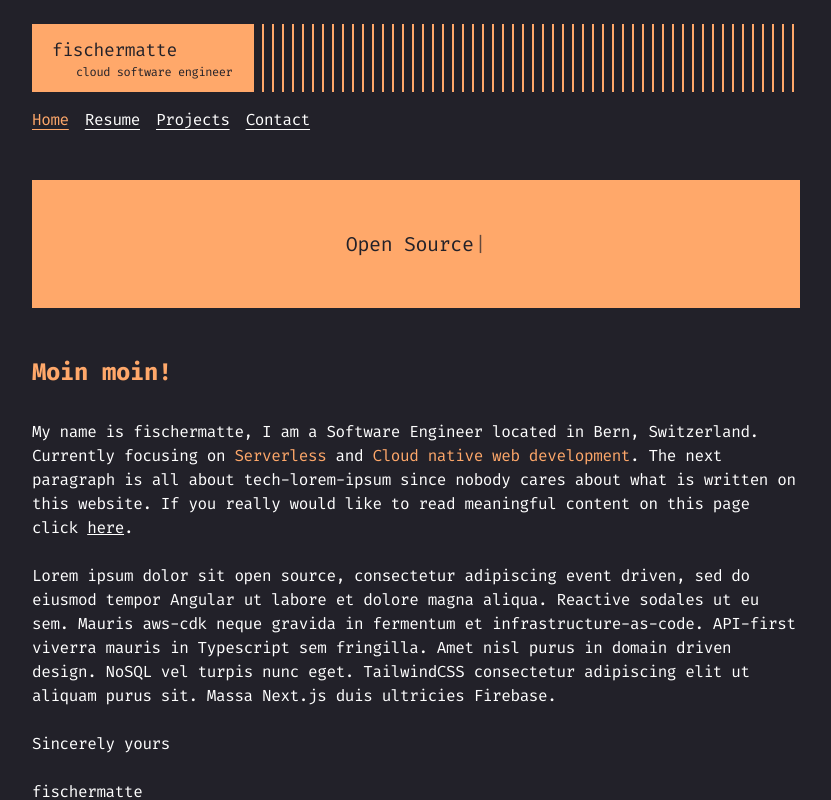
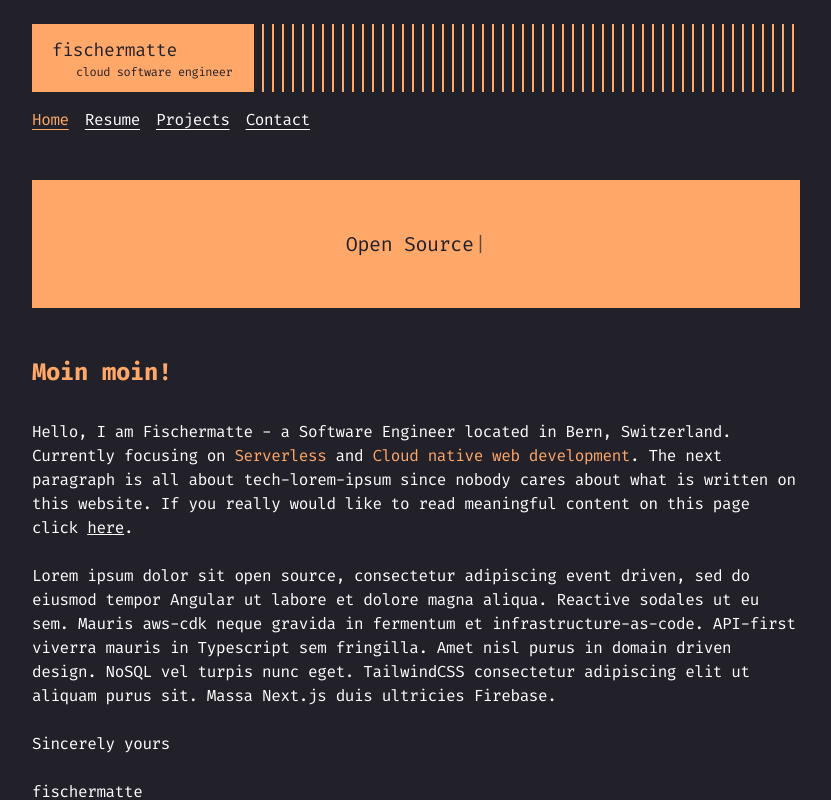
Before and after one commit to fischermatte/fischermatte.dev, a Next.js app: page / in a window 1280 px wide. Shown: the top 800 px of the page, without its empty margins (224-1055 px from the left). Built offline with nearby package versions, Linux system fonts and the light colour scheme; what @tailwindcss/custom-forms would draw is missing.

Commit message:
Update index.tsx

```diff
--- a/src/pages/index.tsx
+++ b/src/pages/index.tsx
@@ -57,7 +57,7 @@ const Home: React.FC<Props> = () => {
       </div>
       <h1 className="mt-12">Moin moin!</h1>
       <div>
-        My name is fischermatte, I am a Software Engineer located in Bern, Switzerland. Currently focusing on{' '}
+        Hello, I am Fischermatte - a Software Engineer located in Bern, Switzerland. Currently focusing on{' '}
         <span className="text-accent-normal">Serverless</span> and{' '}
         <span className="text-accent-normal">Cloud native web development</span>. The next paragraph is all about
         tech-lorem-ipsum since nobody cares about what is written on this website. If you really would like to read
```
